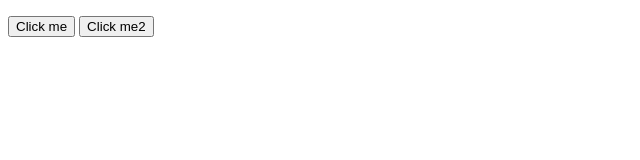
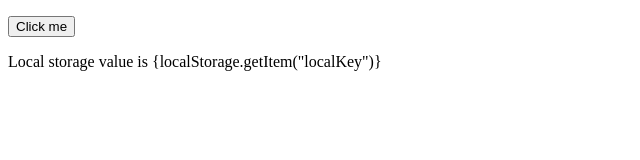
Before and after one commit to Manideepreddymiriyala/LocalStorageTest, a plain HTML site: page index.html in a window 1280 px wide. Shown: the whole page, without its empty margins (0-640 px from the left). Drawn offline with Linux system fonts and the light colour scheme.

Commit message:
Update index.html

```diff
--- a/index.html
+++ b/index.html
@@ -5,22 +5,14 @@
 function myFunction() {
     localStorage.setItem("localKey", "localValue");
 }
-function myFunction2() {
-    return {
-        <div>
-            <p> Local storage value is {localStorage.getItem("localKey")}</p>
-        </div>
-    }
-}
 
 </script>
 </head>
 <body>
     <div>
         <p id="parag-1"></p>
-        <p id="parag-2"></p>
         <button onclick="myFunction()">Click me</button>
-        <button onclick="myFunction2()">Click me2</button>
+        <p>Local storage value is {localStorage.getItem("localKey")}</p>
     </div>
 </body>
 </html>
```
